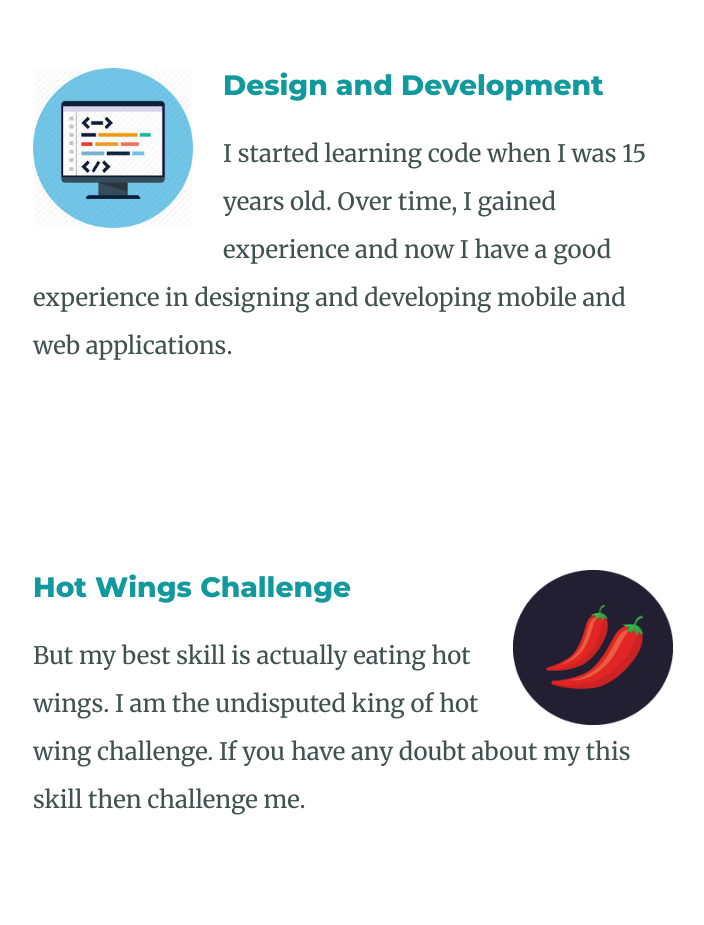
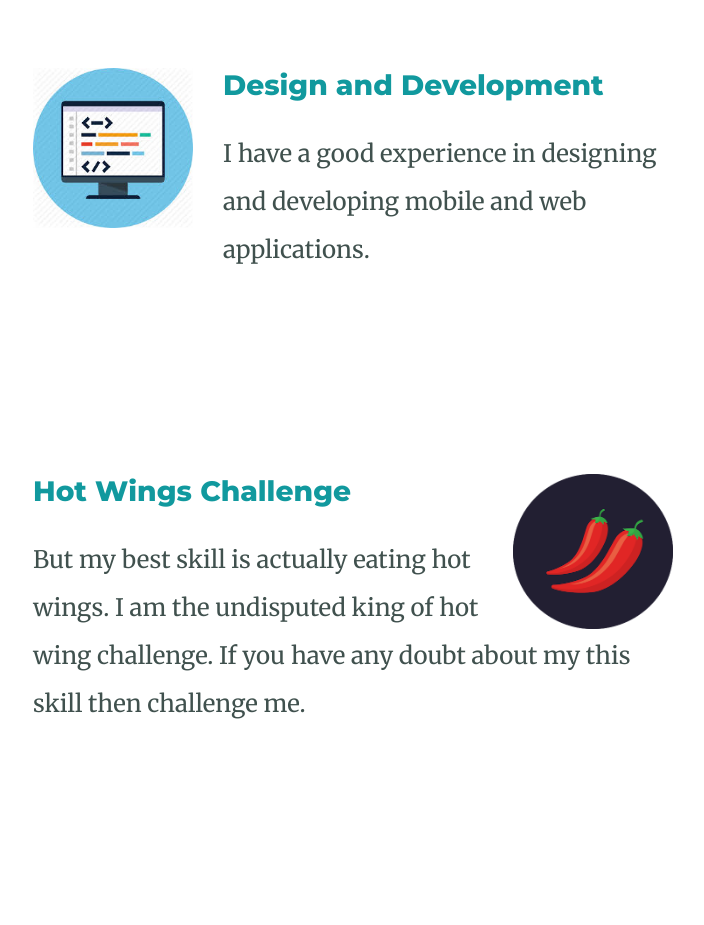
Before and after one commit to MuhammadIbrahim001/personal-website, a plain HTML site: page index.html in a window 1280 px wide. Shown: the part 1720-2645 px from the top of the page, without its empty margins (287-991 px from the left). Drawn offline with Linux system fonts and the light colour scheme.

Commit message:
update index.html

```diff
--- a/index.html
+++ b/index.html
@@ -44,8 +44,7 @@
           />
           <h3>Design and Development</h3>
           <p>
-            I started learning code when I was 15 years old. Over time, I gained
-            experience and now I have a good experience in designing and
+            I have a good experience in designing and
             developing mobile and web applications.
           </p>
         </div>
```
